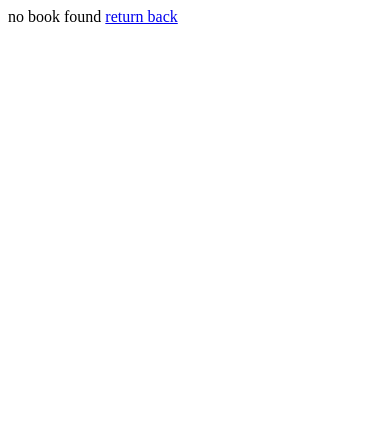
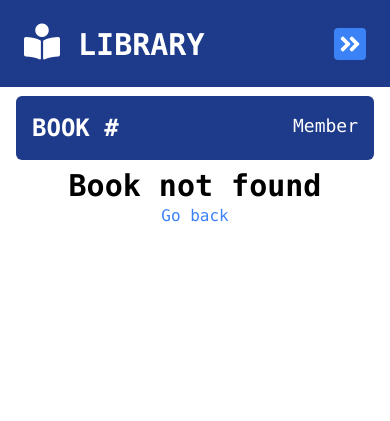
Before and after one commit to 26ANSH/Frappe-dev-hiring-test, a Python web app: template website/templates/books/book.html in a window 390 px wide. Shown: the top 421 px of the page. Before the commit the page ends 24 px from the top, so only its background shows below. Run offline with Jinja, Linux system fonts and the light colour scheme; the template is opened without the code that fills it, so the values that code supplies are empty; some libraries are stand-ins or nearby versions.

Commit message:
updated books

```diff
--- a/website/books.py
+++ b/website/books.py
@@ -1,6 +1,6 @@
 from flask import Blueprint, render_template, request, redirect, url_for, session, jsonify
 import requests
-from .models import Books
+from .models import Books, Members
 import json
 from . import db
 
@@ -19,7 +19,8 @@
 def book(id):
     if "logged_in" in session:
         book = Books.query.filter_by(book_id=id).first()
-        return render_template('books/book.html', book=book)
+        members= [str(member.id) for member in Members.query.with_entities(Members.id)]
+        return render_template('books/book.html', book=book, members = members)
     else:
         return redirect(url_for('views.index', error="Please login to view this page."))
 
--- a/website/templates/books/book.html
+++ b/website/templates/books/book.html
@@ -1,35 +1,133 @@
-<!DOCTYPE html>
-<html lang="en">
-<head>
-    <meta charset="UTF-8">
-    <meta http-equiv="X-UA-Compatible" content="IE=edge">
-    <meta name="viewport" content="width=device-width, initial-scale=1.0">
-    <title>Document</title>
-</head>
-<body>
+{% extends "template.html" %}
 
-{% if book %}
-Date: {{ book.added.date() }}
-<br>
-<br>
-<br>
-Book id: {{ book.id }}
-<br>
-Book ISBN: {{ book.isbn }}
-<br>
-Book Title: {{ book.title }}
-<br>
-Book Author: {{ book.author }}
-<br>
-Book Quantity: {{ book.quantity }}
-<br>
-Book Frappe id: {{ book.book_id }}
-<br>
-{% else%}
-no book found
-{% endif %}
+{% block script %}
+<script>
 
-<a href="/books">return back</a>
+    document.getElementById("books").classList.remove("bg-blue-900")
+    document.getElementById("books").classList.add("bg-blue-500")
+    document.getElementById("books-icon").classList.remove("text-blue-600")
 
-</body>
-</html>
+
+    function deleteBook(confirm) {
+        document.getElementById('confirmBox').classList.add("hidden")
+        if (confirm) {
+          fetch('/books/delete-book', {
+            method: 'DELETE',
+            headers: {
+              'Content-Type': 'application/json'
+            },
+            body: JSON.stringify({
+              id: id
+            })
+          }).then(function (response) {
+            return response.json();
+          }).then(function (data) {
+            if (data.success) {
+              document.getElementById(id).remove();
+              changeBookQuantity(1)
+            }
+          });
+        }
+        else {
+          document.getElementById(id).classList.remove("bg-red-500")
+        }
+      };
+
+
+      function selectTypeChange(id)
+      {
+          fetch('/members/member/'+id, {
+            method: 'GET',
+            headers: {
+              'Content-Type': 'application/json'
+            }
+          }).then(function (response) {
+            return response.json();
+          }).then(function (data) {
+            document.getElementById('details').textContent = data.user.name
+          });
+      }
+
+</script>
+{% endblock %}
+
+{% block title %}
+Book #{{ book.id }}
+{% endblock %}
+
+{% block content %}
+<div class="mx-2">
+    {% if book %}
+
+    <div class="flex flex-col md:flex-row justify-evenly">
+        <div class="w-full md:w-1/3 lg:w-1/3 flex justify-center items-center">
+            <img src="https://covers.openlibrary.org/b/isbn/{{ book.isbn }}-M.jpg" class="object-contain rounded-md shadow-lg">
+        </div>
+        <div class="w-full md:w-2/3 flex justify-evenly flex-col items-center mt-4 md:mt-0">
+            <table class="border-collapse border border-black p-1 px-2 p-2">
+                <tr>
+                    <td class="border border-black p-1 px-2 font-bold">Title</td>
+                    <td class="border border-black p-1 px-2 ">{{ book.title }}</td>
+                </tr>
+                <tr>
+                    <td class="border border-black p-1 px-2 font-bold">Author</td>
+                    <td class="border border-black p-1 px-2 ">{{ book.author }}</td>
+                </tr>
+                <tr>
+                    <td class="border border-black p-1 px-2 font-bold">ISBN</td>
+                    <td class="border border-black p-1 px-2 ">{{ book.isbn }}</td>
+                </tr>
+                <tr>
+                    <td class="border border-black p-1 px-2 font-bold">Book Code</td>
+                    <td class="border border-black p-1 px-2 ">{{ book.book_id }}</td>
+                </tr>
+                <tr>
+                    <td class="border border-black p-1 px-2 font-bold">Quantity</td>
+                    <td class="border border-black p-1 px-2 ">{{ book.quantity }}</td>
+                </tr>
+                <tr>
+                    <td class="border border-black p-1 px-2 font-bold">Issued</td>
+                    <td class="border border-black p-1 px-2 ">{{ book.issued }}</td>
+                </tr>
+                <tr>
+                    <td class="border border-black p-1 px-2 font-bold">Availability</td>
+                    {% if book.issued >= book.quantity %}
+                        <td class="border border-black p-1 px-2 text-red-500 font-bold">Not Available <i class="text-lg fas fa-thumbs-down"></i>/td>
+                    {% else %}
+                        <td class="border border-black p-1 px-2 text-green-500 p-1 px-2 font-bold">Available <i class="text-lg fas fa-thumbs-up"></i></td>
+                    {% endif %}
+                </tr>
+                <tr>
+                    <td class="border border-black p-1 px-2 font-bold">Added</td>
+                    <td class="border border-black p-1 px-2 ">{{ book.added.date() }}</td>
+                </tr>
+            </table>
+        </div>
+    </div>
+    <hr class="mt-2">
+    <div class="mt-4">
+       <div class="w-full text-xl bg-blue-900 text-white text-center py-1">Issue this Book</div>
+       <table class="mt-1 border-collapse border border-black p-1 px-2 w-full p-2">
+        <tr class="flex flex-col md:table-row">
+            <td class="w-full md:w-2/5 lg:w-1/4 border border-black p-1 px-2 font-bold">Member</td>
+            <td class="p-1 px-2 flex flex-col md:flex-row">
+                <select onchange="selectTypeChange(this.value)" class="bg-blue-700 font-bold text-white" id="member">
+                    <option value="0">Member Id</option>
+                    {% for member in members %}
+                        <option value="{{ member }}">{{ member }}</option>
+                    {% endfor %}
+                  </select>
+                  <span id="details" class="ml-0 mt-2 lg:mt-0 lg:ml-2"></span>
+            </td>
+        </tr>
+        </table>
+
+    </div>
+    {% else %}
+        <div class="text-center">
+            <h1 class="text-3xl font-bold">Book not found</h1>
+            <a href="/books" class="text-blue-500 hover:text-blue-600">Go back</a>
+        </div>
+    {% endif %}
+</div>
+{% endblock %}
```
Also changed, not shown: website/templates/books/import.html (+21 -21 lines).
